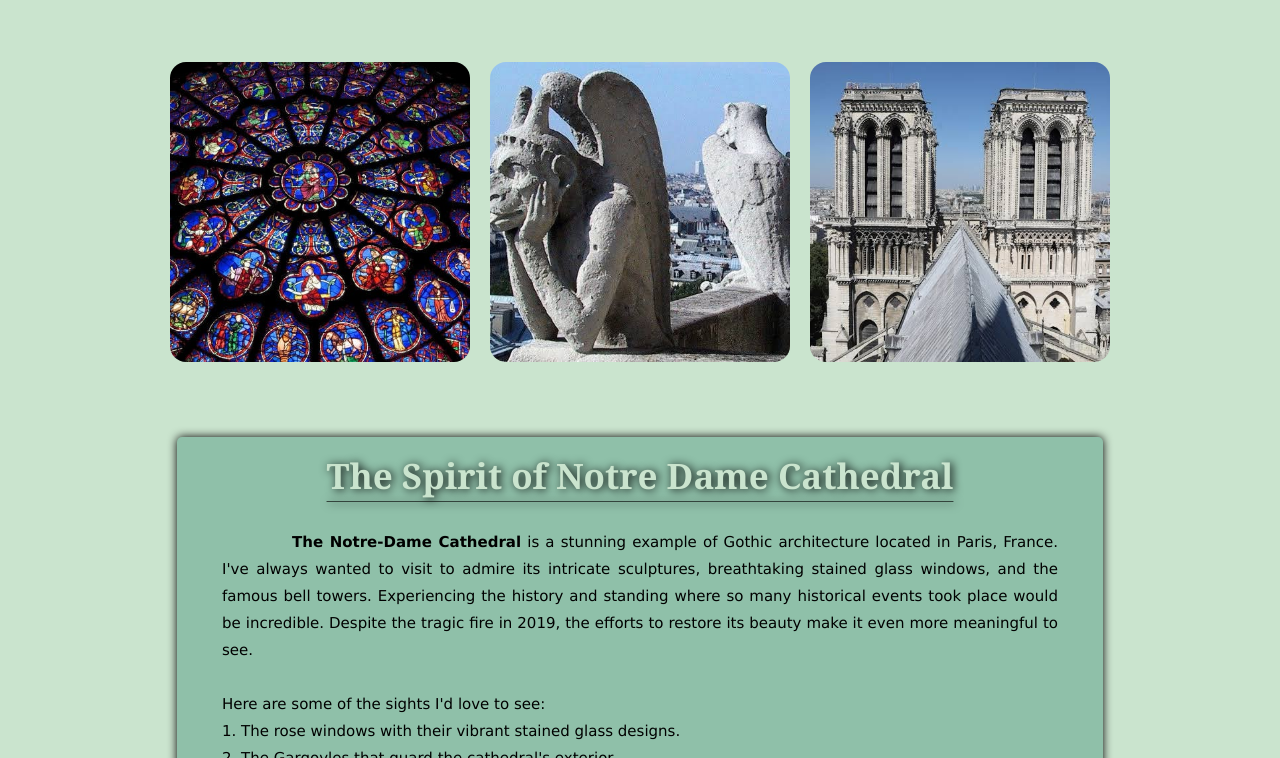
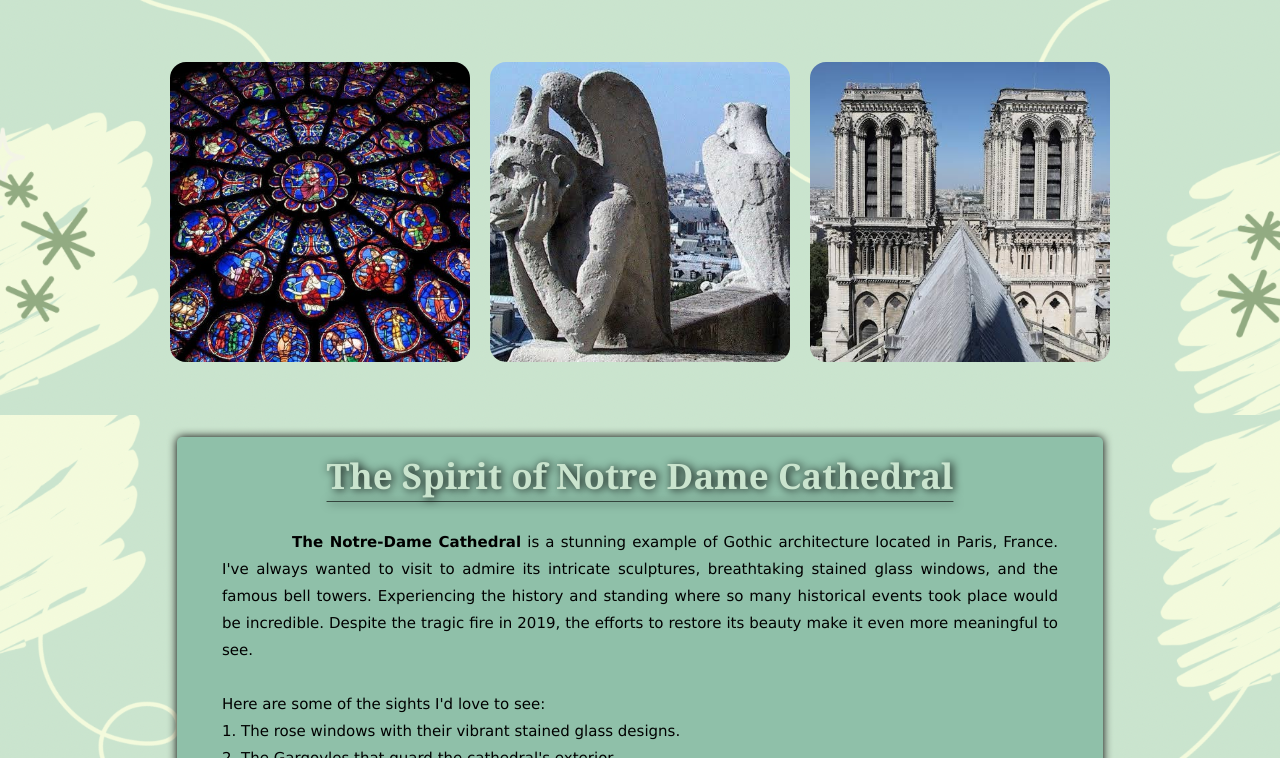
Before and after one commit to shanharvs/NOT-FINAL, a plain HTML site: page dreamcath.html in a window 1280 px wide. Shown: the part 385-1143 px from the top of the page. Drawn offline with Linux system fonts and the light colour scheme.

Commit message:
Update dreamcath.html

```diff
--- a/dreamcath.html
+++ b/dreamcath.html
@@ -9,7 +9,7 @@
 
     <style>
         body {
-            background: url("../FINAL/backgrounds/background5.png") no-repeat center center fixed;
+            background: url("backgrounds/background5.png") no-repeat center center fixed;
             background-size: cover;
             margin: 0;
             font-family: "Roboto", sans-serif;
```
